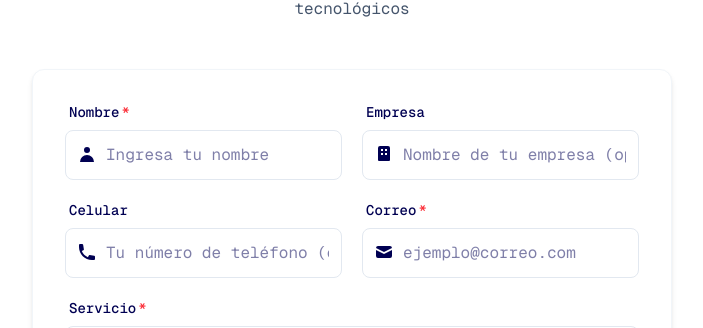
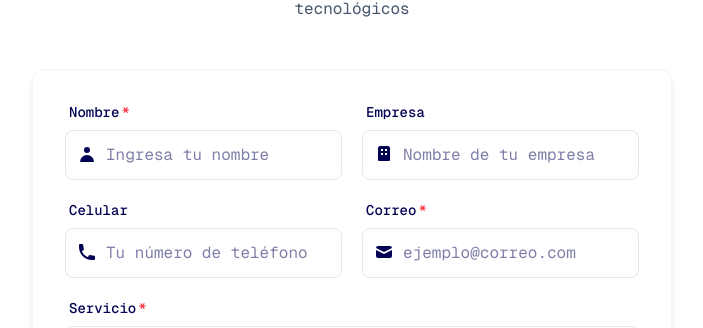
Before and after one commit to lauro99/InnovaTech, a Next.js app: page / in a window 1280 px wide. Shown: the part 6231-6559 px from the top of the page, without its empty margins (288-991 px from the left). Built offline with nearby package versions, Linux system fonts and the light colour scheme.

Commit message:
Actualizar placeholders en el formulario de contacto: eliminar la indicación de opcionalidad para mayor claridad.

```diff
--- a/src/components/Contacto.jsx
+++ b/src/components/Contacto.jsx
@@ -215,7 +215,7 @@ export default function Contacto() {
                 type="text"
                 name="empresa"
                 id="empresa"
-                placeholder="Nombre de tu empresa (opcional)"
+                placeholder="Nombre de tu empresa"
                 className="w-full p-3 pl-10 rounded-lg border border-slate-200 bg-white/80 outline-none focus:border-[#00C2FF] transition-all duration-200"
                 value={formData.empresa}
                 onChange={handleChange}
@@ -243,7 +243,7 @@ export default function Contacto() {
                 type="tel"
                 name="celular"
                 id="celular"
-                placeholder="Tu número de teléfono (opcional)"
+                placeholder="Tu número de teléfono"
                 className={`w-full p-3 pl-10 rounded-lg border bg-white/80 outline-none transition-all duration-200 ${
                   errores.celular
                     ? "border-red-500 focus:border-red-500"
```
